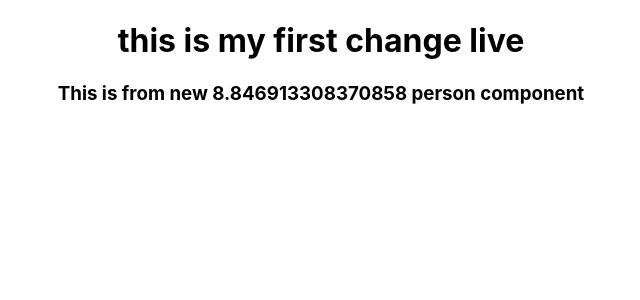
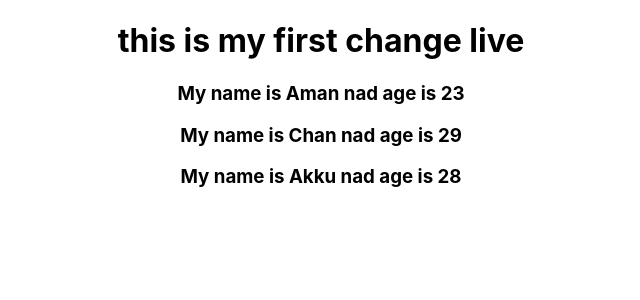
Before and after one commit to Chandan-Saini/react-app-latest-prctc, a React (Create React App) app: page / in a window 1280 px wide. Shown: the top 300 px of the page, without its empty margins (319-959 px from the left). Built offline with nearby package versions, Linux system fonts and the light colour scheme.

Commit message:
used props in comp

```diff
--- a/src/App.js
+++ b/src/App.js
@@ -5,7 +5,9 @@ function App() {
   return (
     <div className="App">
        <h1>this is my first change live </h1>
-      <Person />
+      <Person name="Aman" age="23" />
+      <Person name="Chan" age="29" />
+      <Person name="Akku" age="28"/>
     </div>
 
   );
--- a/src/Person/Person.js
+++ b/src/Person/Person.js
@@ -1,8 +1,8 @@
 import React from "react"
 
-let person=()=>{
+let person=(props)=>{
     return (
-        <h3> This is from new {Math.random()*10} person component</h3>
+    <h3> My name is {props.name} nad age is {props.age}</h3>
     )
 }
 
```
